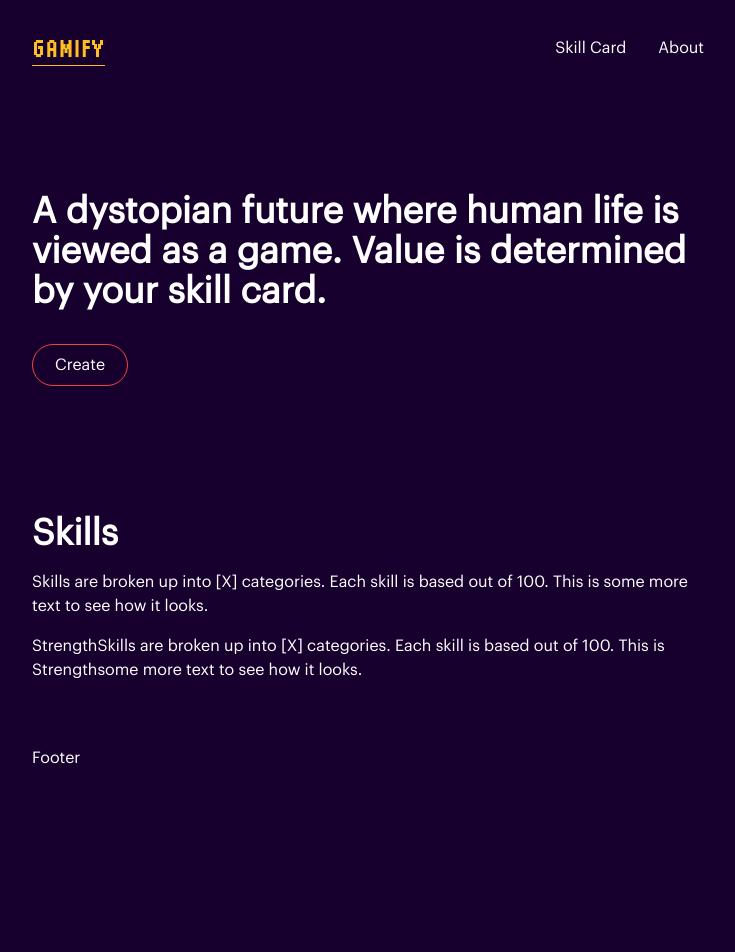
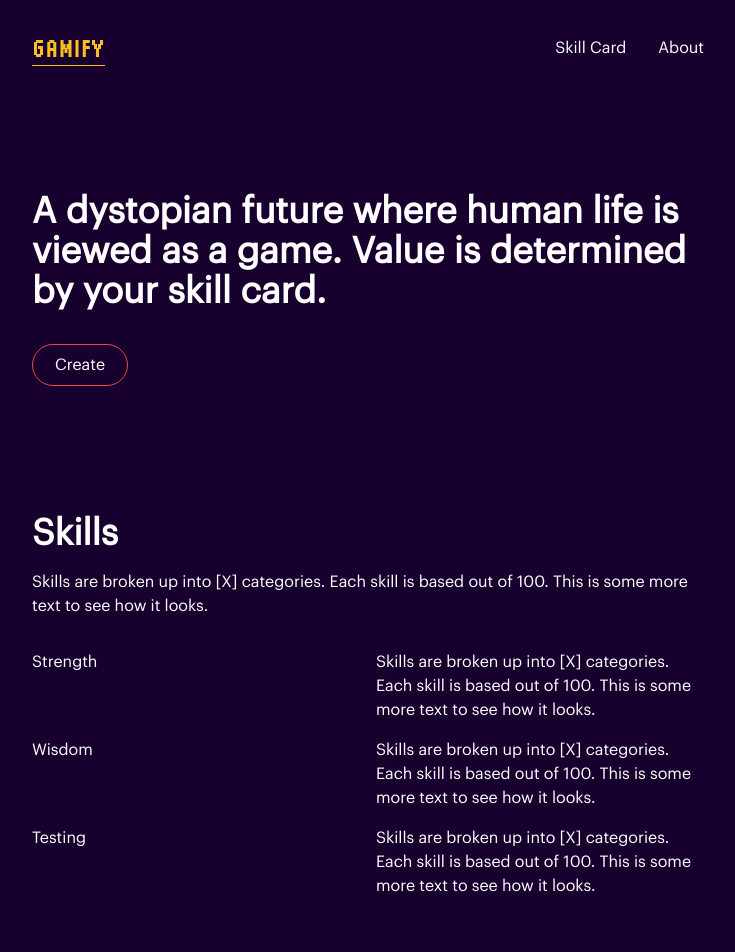
Before and after one commit to CollinOS/gamify, a React (Vite) app: page / in a window 1280 px wide. Shown: the top 952 px of the page, without its empty margins (272-1007 px from the left). Before the commit the page ends 802 px from the top, so only its background shows below. Built offline with nearby package versions, Linux system fonts and the light colour scheme.

Commit message:
skills grid

```diff
--- a/src/components/HomeSkills.jsx
+++ b/src/components/HomeSkills.jsx
@@ -11,17 +11,40 @@ const HomeHero = () => {
         Skills are broken up into [X] categories. Each skill is based out of 100.
         This is some more text to see how it looks.
       </p>
-      <div className="p-2"/>
-      <div className="flex flex-row">
-        {/* SKILL NAMES */}
-        <div className="flex flex-col">
-          <p>Strength</p>
-          <p>Strength</p>
+      <div className="p-4"/>
+      <div className="grid grid-cols-2 gap-4">
+        <div>
+          <p>
+            Strength
+          </p>
         </div>
-        {/* SKILL DESCRIPTIONS */}
-        <div className="flex flex-col">
-          <p>Skills are broken up into [X] categories. Each skill is based out of 100.
-        This is some more text to see how it looks.</p>
+        <div>
+          <p>
+            Skills are broken up into [X] categories. Each skill is based out of 100.
+            This is some more text to see how it looks.
+        </p>
+        </div>
+        <div>
+          <p>
+            Wisdom
+          </p>
+        </div>
+        <div>
+          <p>
+            Skills are broken up into [X] categories. Each skill is based out of 100.
+            This is some more text to see how it looks.
+          </p>
+        </div>
+        <div>
+          <p>
+            Testing
+          </p>
+        </div>
+        <div>
+          <p>
+            Skills are broken up into [X] categories. Each skill is based out of 100.
+            This is some more text to see how it looks.
+          </p>
         </div>
       </div>
     </div>
```
